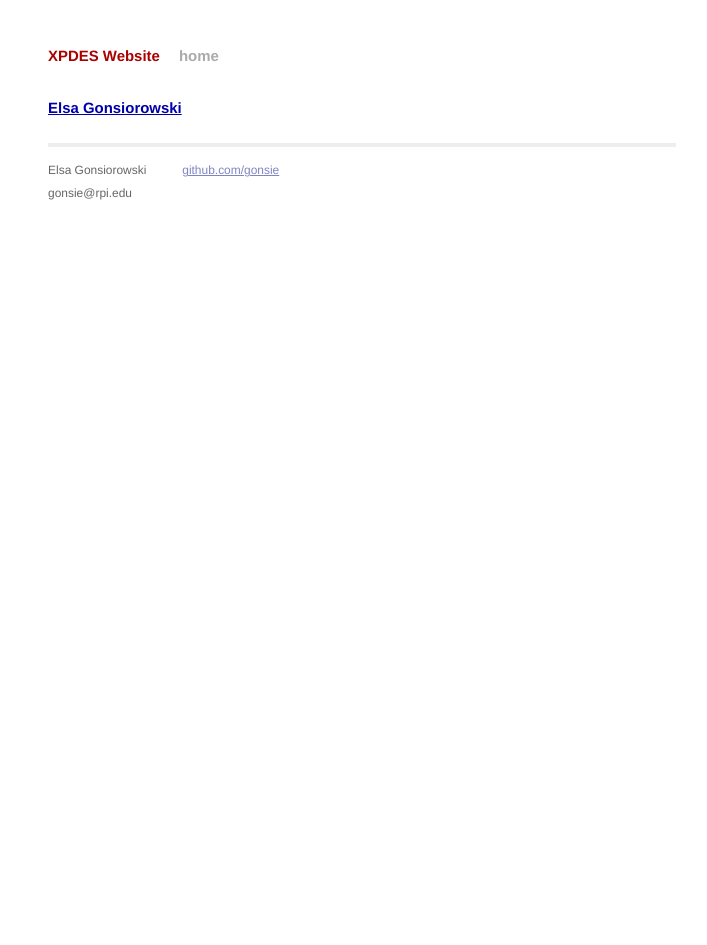
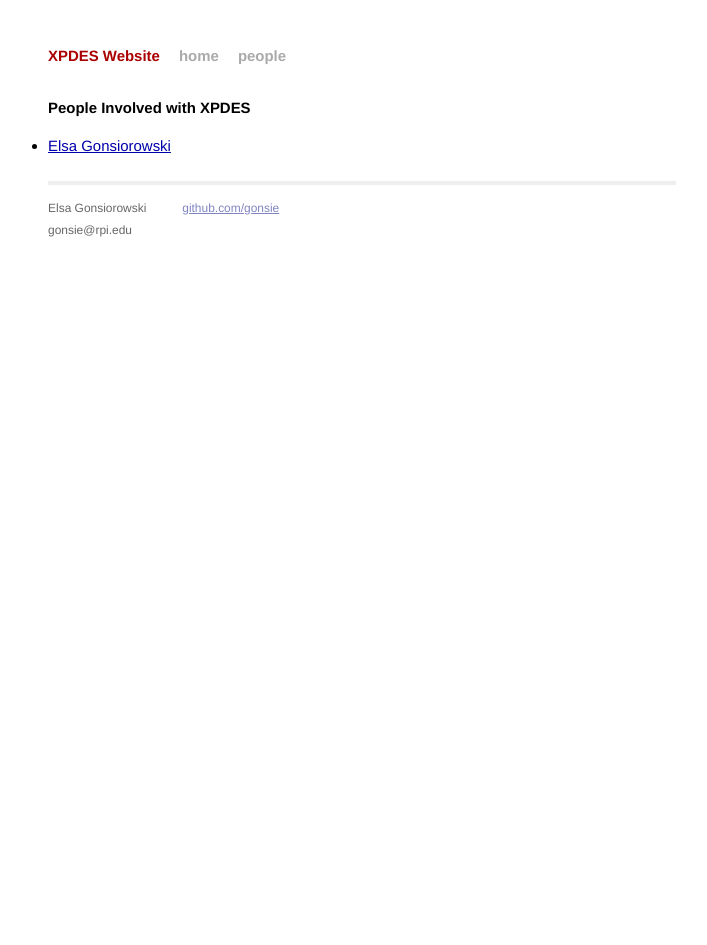
Before and after one commit to XPDES/XPDES.github.io, a Jekyll site: the page built from people/index.md, in a window 1280 px wide. Shown: the whole page, without its empty margins (278-985 px from the left). Built offline with Jekyll 4.4.1, drawn with Linux system fonts in a browser that asks for light colours; Markdown is read by kramdown in place of the engine named in the settings.

Commit message:
added people to header layout

```diff
--- a/_layouts/default.html
+++ b/_layouts/default.html
@@ -14,11 +14,11 @@
 
     </head>
     <body>
-
         <div class="site">
           <div class="header">
             <h1 class="title"><a href="/">{{ site.name }}</a></h1>
             <a class="extra" href="/">home</a>
+            <a class="extra" href="/people">people</a>
           </div>
 
           {{ content }}
--- a/people/index.md
+++ b/people/index.md
@@ -3,8 +3,9 @@ layout: default
 title: People of XPDES
 ---
 
+<h1>People Involved with XPDES</h1>
 <ul>
 {% for p in site.categories.people %}
-   <h1><a href='{{p.url}}'>{{p.title}}</a></h1>
+   <li><a href='{{p.url}}'>{{p.title}}</a></li>
 {% endfor %}
 </ul>
```
